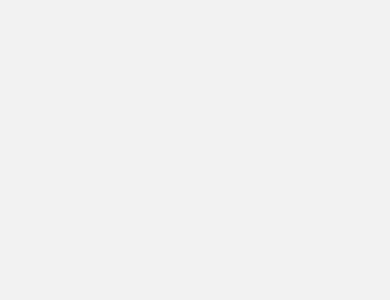
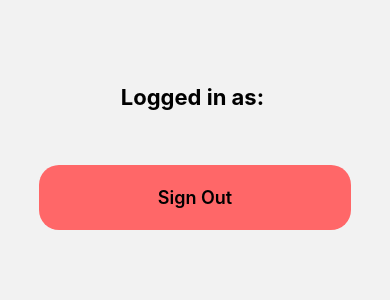
Before and after one commit to nite-app/nite-mobile, a React Native app: screen /Home in a window 390 px wide. Shown: the top 300 px of the page. Built offline with nearby package versions, Linux system fonts and the light colour scheme.

Commit message:
Start Screen

```diff
--- a/screens/HomeScreen.js
+++ b/screens/HomeScreen.js
@@ -1,14 +1,65 @@
-import { StyleSheet, Text, View } from "react-native";
-import React from "react";
+import {
+  StyleSheet,
+  Text,
+  View,
+  TouchableOpacity,
+  Animated,
+} from "react-native";
+import React, { useEffect, useRef, useState } from "react";
+import { auth } from "../firebase";
+import { useNavigation } from "@react-navigation/native";
 
 const HomeScreen = () => {
+  const navigation = useNavigation();
+
+  const handleSignOut = () => {
+    auth
+      .signOut()
+      .then(() => {
+        navigation.replace("Login");
+      })
+      .catch((error) => alert(error.message));
+  };
+
   return (
-    <View>
-      <Text></Text>
+    <View style={styles.container}>
+      <Text style={styles.Title}>
+        Logged in as: {"\n"}
+        {auth.currentUser?.email}
+      </Text>
+      <TouchableOpacity style={styles.signOut} onPress={handleSignOut}>
+        <Text style={styles.btnText}>Sign Out</Text>
+      </TouchableOpacity>
     </View>
   );
 };
 
 export default HomeScreen;
 
-const styles = StyleSheet.create({});
+const styles = StyleSheet.create({
+  container: {
+    flex: 1,
+    alignItems: "center",
+    marginTop: 80,
+  },
+  Title: {
+    fontSize: 22,
+    textAlign: "center",
+    lineHeight: 35,
+    fontWeight: "bold",
+  },
+  signOut: {
+    width: "80%",
+    padding: 22,
+    backgroundColor: "#FF6768",
+    borderRadius: 20,
+    marginBottom: 15,
+    marginTop: 50,
+    alignItems: "center",
+  },
+  btnText: {
+    fontSize: 18,
+    textAlign: "center",
+    fontWeight: "600",
+  },
+});
--- a/screens/LoginScreen.js
+++ b/screens/LoginScreen.js
@@ -24,7 +24,7 @@ const LoginScreen = (props) => {
   // useEffect(() => {
   //   const unsubscribe = auth.onAuthStateChanged((user) => {
   //     if (user) {
-  //       navigation.navigate("Home");
+  //       navigation.replace("Home");
   //     }
   //   });
 
@@ -37,6 +37,7 @@ const LoginScreen = (props) => {
       .then((userCredentials) => {
         const user = userCredentials.user;
         console.log("Logged in as: " + user.email);
+        navigation.navigate("Home");
       })
       .catch((error) => alert(error.message));
   };
```
